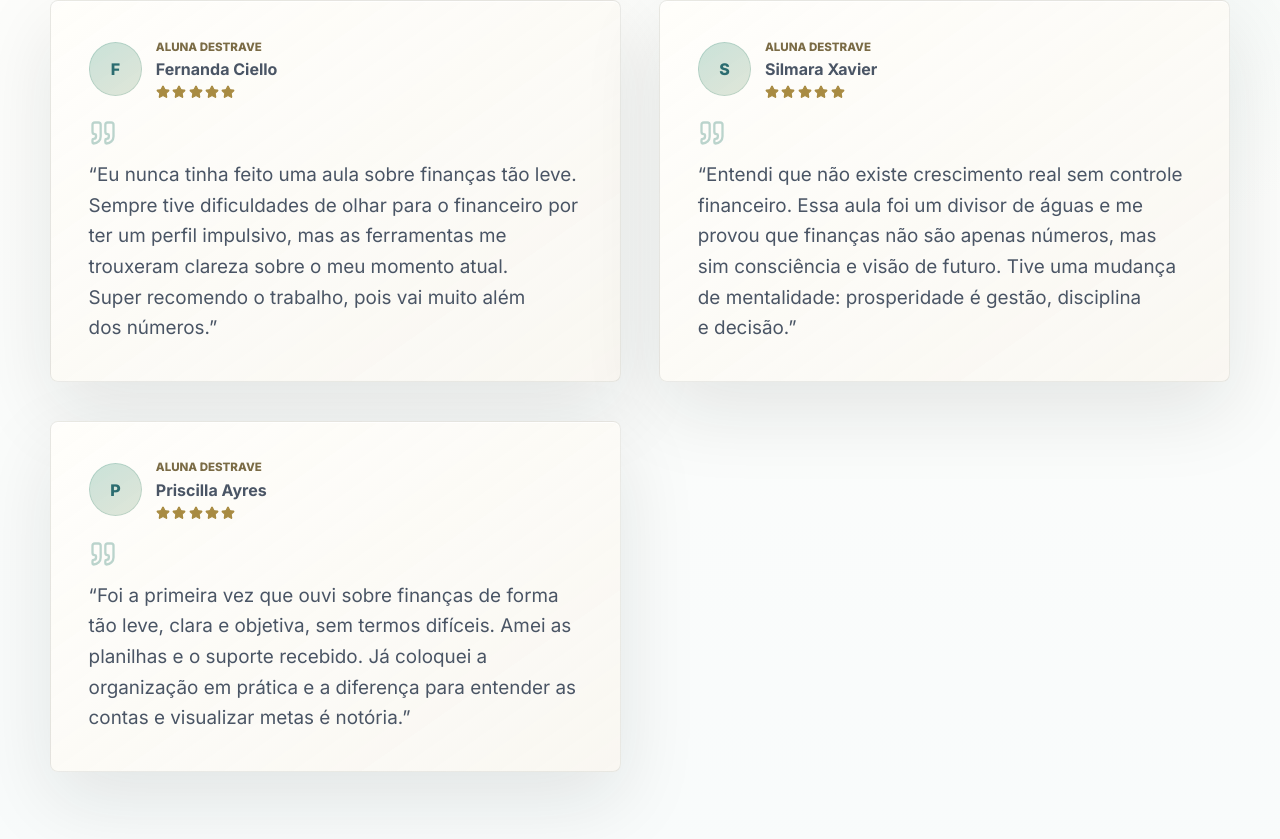
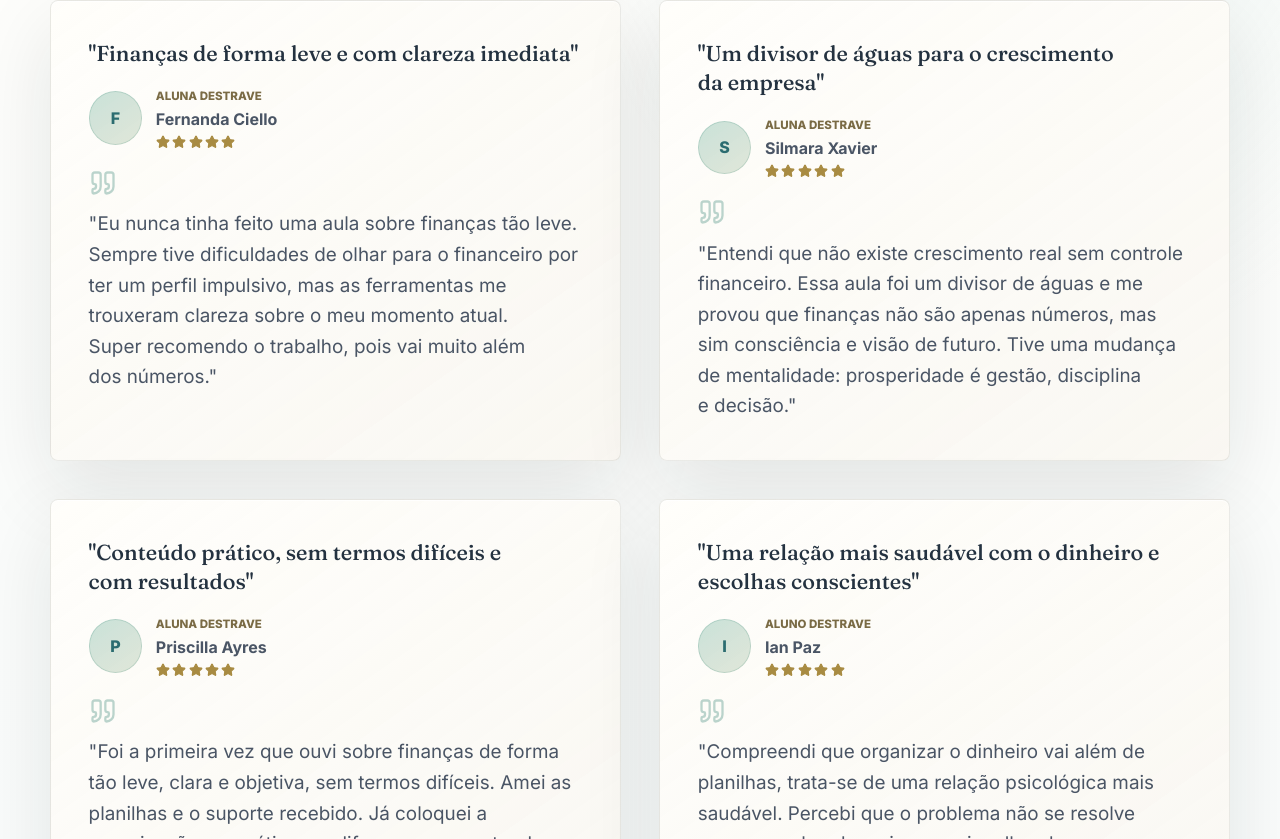
Before and after one commit to blenduca/destrave-luana-carraro, a React (Vite) app: page / in a window 1280 px wide. Shown: the part 2541-3380 px from the top of the page. Built offline with nearby package versions, Linux system fonts and the light colour scheme; no server answers.

Commit message:
feat: initialize project with base styles, app layout, and content module

```diff
--- a/src/App.tsx
+++ b/src/App.tsx
@@ -311,7 +311,11 @@ function Hero() {
           alt="Destrave Financeiro"
         />
       </div>
-      <div className="hero-visual" aria-hidden="true" />
+      <div
+        className="hero-visual"
+        aria-hidden="true"
+        style={{ backgroundImage: `url('${import.meta.env.BASE_URL}hero-mobile.png')` }}
+      />
 
       <div className="hero-texture" aria-hidden="true" />
       <div className="hero-grid">
@@ -422,20 +426,21 @@ function TestimonialsSection() {
         <SectionHeader
           align="center"
           eyebrow="Prova social"
-          title="O que dizem as empresárias que já destravaram:"
+          title="O que dizem os empresários que já destravaram:"
         />
         <div className="testimonial-grid">
           {testimonials.map((testimonial, index) => (
             <Reveal
               className={`testimonial-card testimonial-card-${index + 1}`}
               delay={index * 0.08}
-              key={testimonial.quote}
+              key={testimonial.name}
             >
+              <h3 className="testimonial-phrase">"{testimonial.phrase}"</h3>
               <div className="testimonial-top">
-                <div className="avatar">{testimonial.role.slice(0, 1)}</div>
+                <div className="avatar">{testimonial.name.slice(0, 1)}</div>
                 <div>
-                  <span>Aluna Destrave</span>
-                  <strong>{testimonial.role}</strong>
+                  <span>{testimonial.label}</span>
+                  <strong>{testimonial.name}</strong>
                   <div className="stars" aria-label="Avaliação cinco estrelas">
                     {Array.from({ length: 5 }).map((_, starIndex) => (
                       <Star
@@ -448,7 +453,7 @@ function TestimonialsSection() {
                 </div>
               </div>
               <Quote className="quote-icon h-7 w-7" />
-              <p>“{testimonial.quote}”</p>
+              <p>"{testimonial.quote}"</p>
             </Reveal>
           ))}
         </div>
--- a/src/content.ts
+++ b/src/content.ts
@@ -43,19 +43,32 @@ export const pain = {
 
 export const testimonials = [
   {
+    name: "Fernanda Ciello",
+    label: "Aluna Destrave",
+    phrase: "Finanças de forma leve e com clareza imediata",
     quote:
       "Eu nunca tinha feito uma aula sobre finanças tão leve. Sempre tive dificuldades de olhar para o financeiro por ter um perfil impulsivo, mas as ferramentas me trouxeram clareza sobre o meu momento atual. Super recomendo o trabalho, pois vai muito além dos números.",
-    role: "Fernanda Ciello",
   },
   {
+    name: "Silmara Xavier",
+    label: "Aluna Destrave",
+    phrase: "Um divisor de águas para o crescimento da empresa",
     quote:
       "Entendi que não existe crescimento real sem controle financeiro. Essa aula foi um divisor de águas e me provou que finanças não são apenas números, mas sim consciência e visão de futuro. Tive uma mudança de mentalidade: prosperidade é gestão, disciplina e decisão.",
-    role: "Silmara Xavier",
   },
   {
+    name: "Priscilla Ayres",
+    label: "Aluna Destrave",
+    phrase: "Conteúdo prático, sem termos difíceis e com resultados",
     quote:
       "Foi a primeira vez que ouvi sobre finanças de forma tão leve, clara e objetiva, sem termos difíceis. Amei as planilhas e o suporte recebido. Já coloquei a organização em prática e a diferença para entender as contas e visualizar metas é notória.",
-    role: "Priscilla Ayres",
+  },
+  {
+    name: "Ian Paz",
+    label: "Aluno Destrave",
+    phrase: "Uma relação mais saudável com o dinheiro e escolhas conscientes",
+    quote:
+      "Compreendi que organizar o dinheiro vai além de planilhas, trata-se de uma relação psicológica mais saudável. Percebi que o problema não se resolve apenas ganhando mais, mas sim olhando com consciência para o que temos, entendendo nossos padrões e tomando decisões com clareza.",
   },
 ];
 
--- a/src/styles.css
+++ b/src/styles.css
@@ -1312,16 +1312,20 @@ footer {
     display: flex;
   }
 
-  .testimonial-card-1 {
+  .testimonial-card-1,
+  .testimonial-card-3 {
     transform: rotate(-0.45deg);
   }
 
-  .testimonial-card-2 {
+  .testimonial-card-2,
+  .testimonial-card-4 {
     transform: translateY(1.2rem) rotate(0.45deg);
   }
 
   .testimonial-card-1:hover,
-  .testimonial-card-2:hover {
+  .testimonial-card-2:hover,
+  .testimonial-card-3:hover,
+  .testimonial-card-4:hover {
     transform: translateY(-4px) rotate(0deg);
   }
 }
@@ -2066,8 +2070,8 @@ li,
 }
 
 .photo-frame {
+  min-height: clamp(29rem, 58vw, 42rem);
   height: 100%;
-  max-height: 80vh;
   align-content: center;
 }
 
@@ -2140,9 +2144,7 @@ li,
 
 @media (min-width: 980px) {
   .photo-frame {
-    min-height: 0;
-    height: 100%;
-    max-height: 80vh;
+    min-height: 100%;
   }
 }
 
@@ -2155,6 +2157,16 @@ li,
     width: min(72vw, 15rem);
     margin-inline: auto;
   }
+}
+
+.testimonial-phrase {
+  font-family: Fraunces, Georgia, serif;
+  font-style: italic;
+  font-size: clamp(1.15rem, 2.5vw, 1.35rem);
+  font-weight: 500;
+  line-height: 1.35;
+  color: var(--brand-ink, #243240);
+  margin: 0 0 1.25rem;
 }
 
 /* ==========================================
@@ -2634,7 +2646,9 @@ footer {
   }
 
   .testimonial-card-1,
-  .testimonial-card-2 {
+  .testimonial-card-2,
+  .testimonial-card-3,
+  .testimonial-card-4 {
     transform: none !important;
   }
 
```
